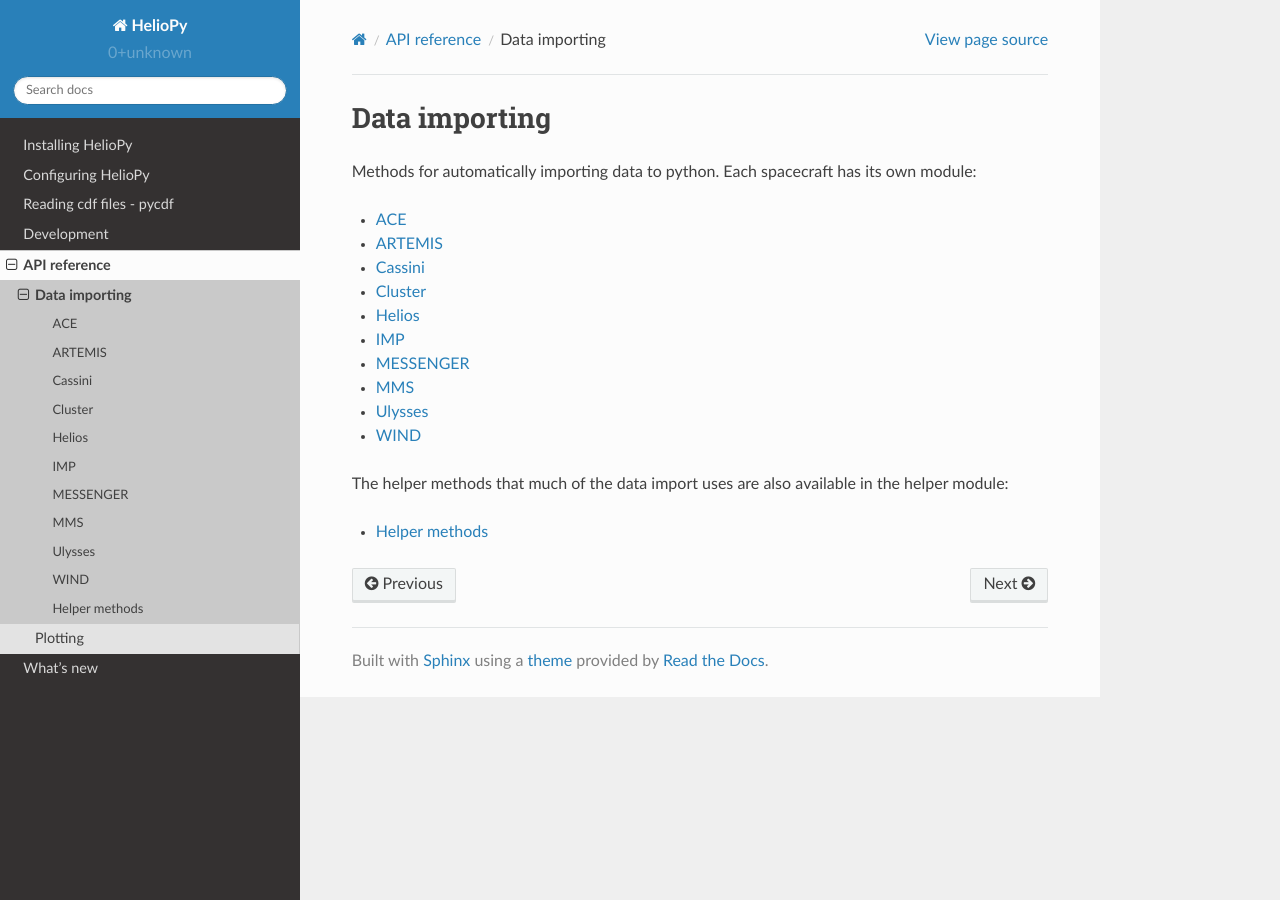
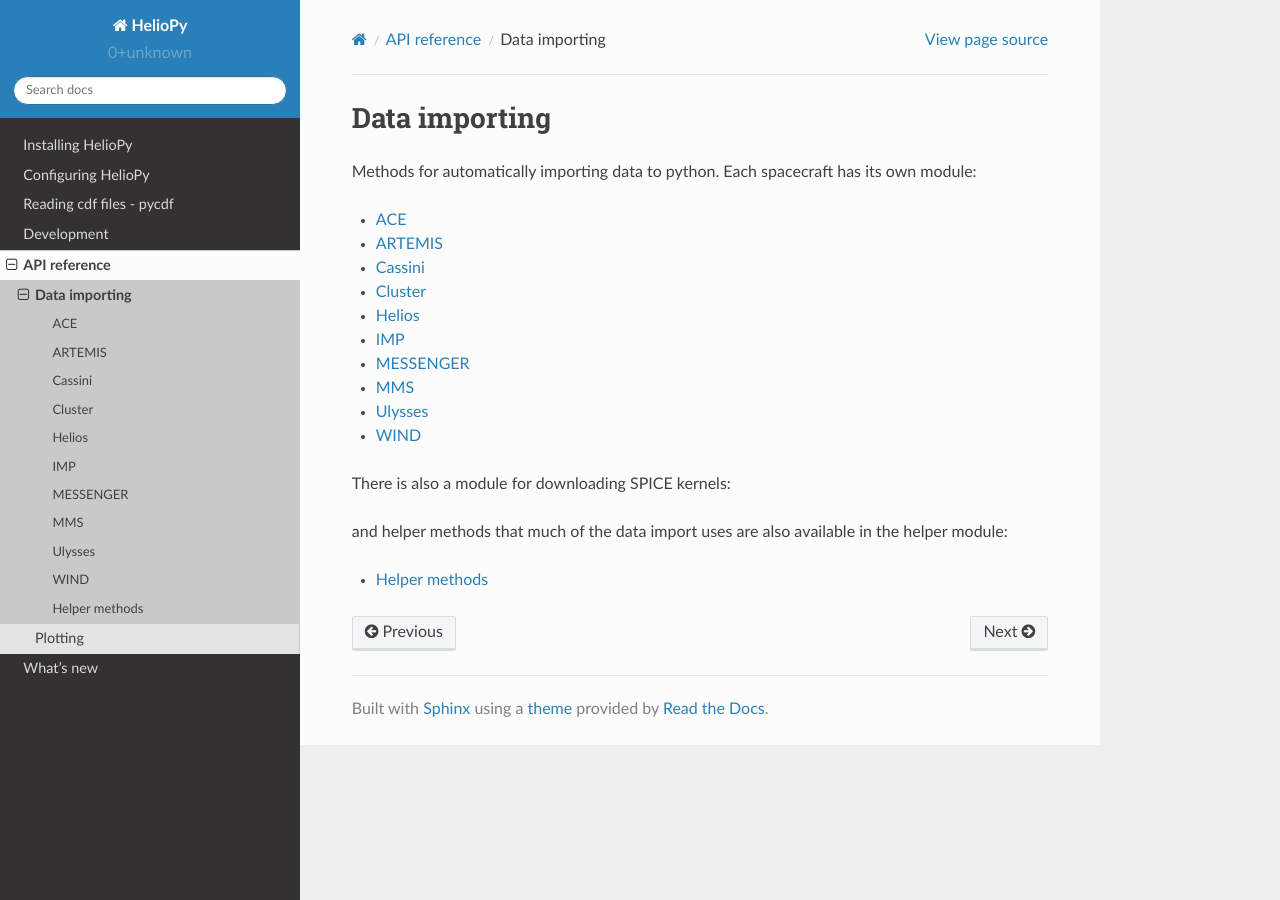
Before and after one commit to heliopython/heliopy, a Sphinx documentation site: the page built from doc/source/code_ref/data/index.rst, in a window 1280 px wide. Built offline with Sphinx 7.4.7 and the Read the Docs theme 2.0.0, drawn with Linux system fonts in a browser that asks for light colours; pages that are not in the unit, such as notebooks, are missing from menus.

Commit message:
Add docs

```diff
--- a/doc/source/code_ref/data/index.rst
+++ b/doc/source/code_ref/data/index.rst
@@ -20,7 +20,13 @@
    ulysses
    wind
 
-The helper methods that much of the data import uses are also available in the
+There is also a module for downloading SPICE kernels:
+
+.. toctree::
+
+   spice
+
+and helper methods that much of the data import uses are also available in the
 helper module:
 
 .. toctree::
--- /dev/null
+++ b/doc/source/code_ref/data/spice.rst
@@ -0,0 +1,2 @@
+.. automodule:: heliopy.data.spice
+   :members:
--- a/doc/source/code_ref/index.rst
+++ b/doc/source/code_ref/index.rst
@@ -6,3 +6,4 @@
 
    data/index
    plot/index
+   spice
--- a/doc/source/code_ref/plot/index.rst
+++ b/doc/source/code_ref/plot/index.rst
@@ -8,4 +8,3 @@
 
    fields
    particles
-   spectra
--- /dev/null
+++ b/doc/source/code_ref/spice.rst
@@ -0,0 +1,2 @@
+.. automodule:: heliopy.spice
+   :members:
```
Also changed, not shown: 1 other file.
